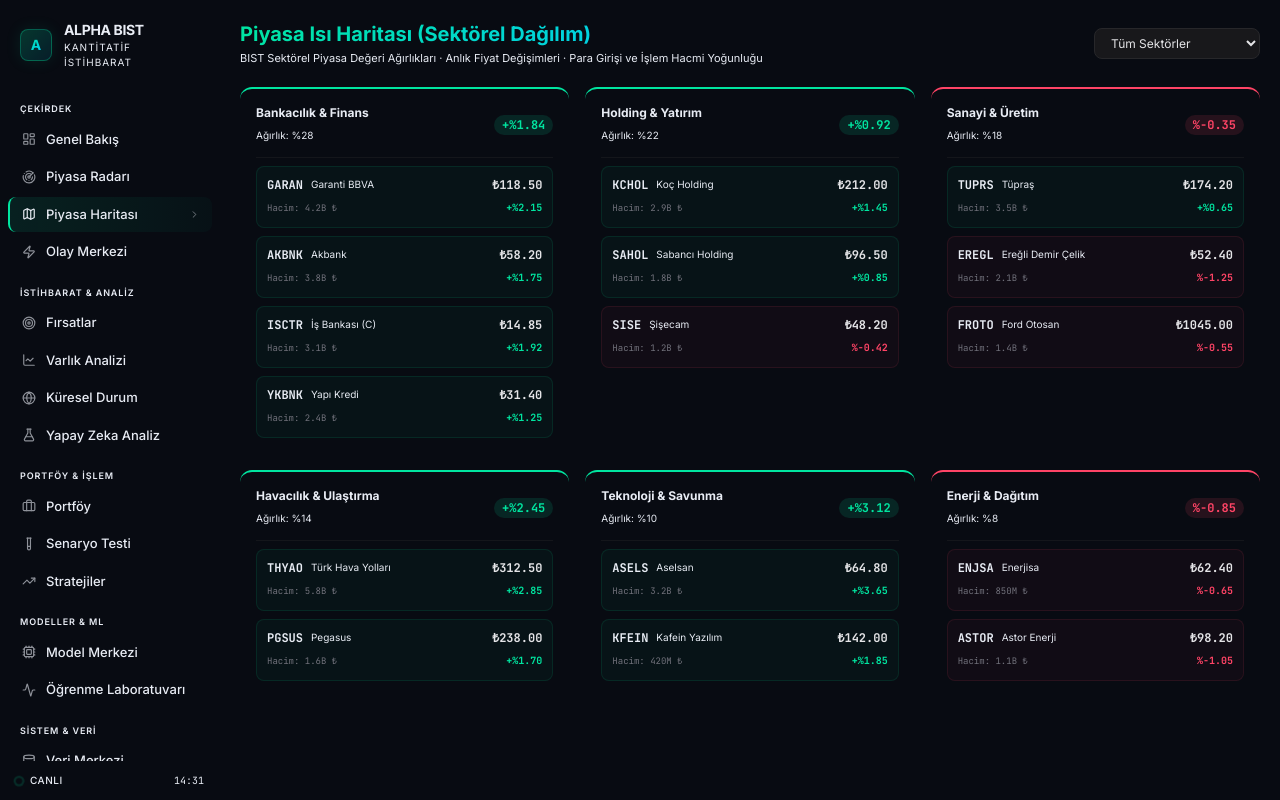
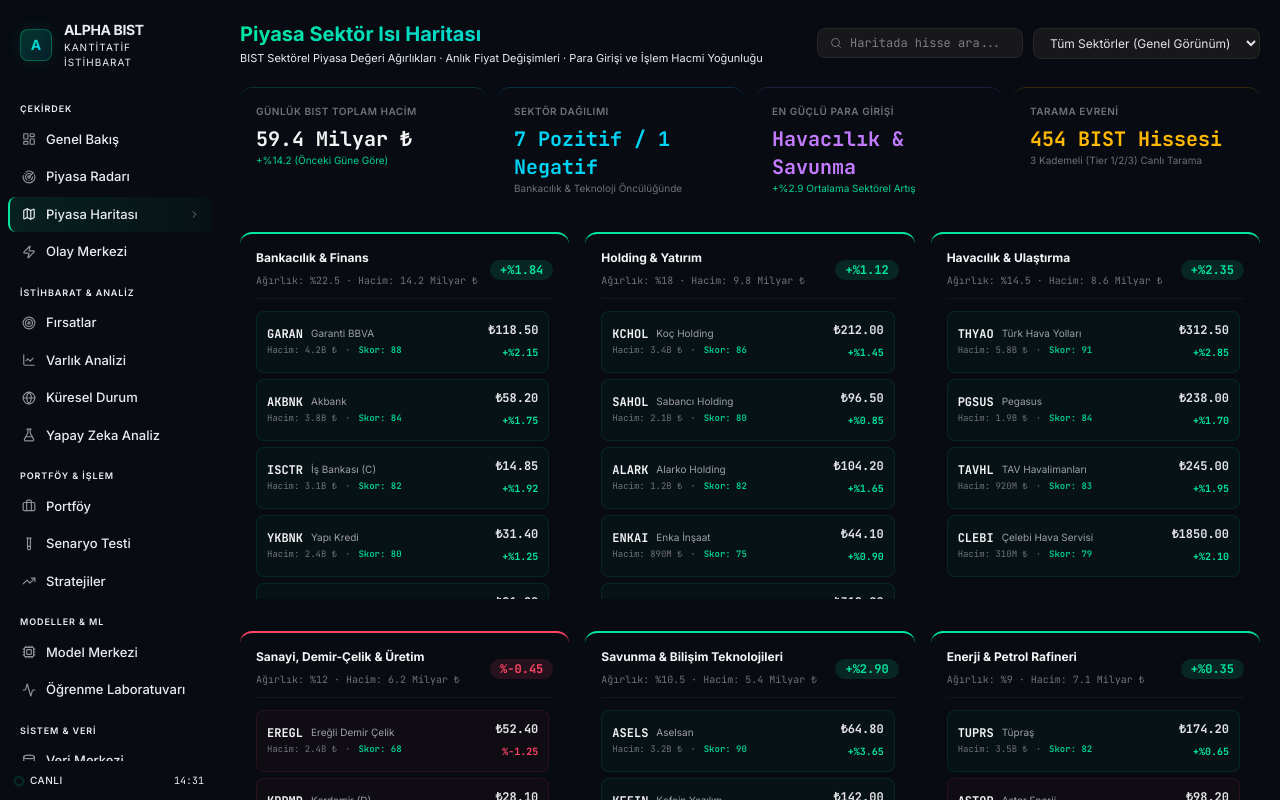
Before and after one commit to servetarslan02/bist-100, a Next.js app in the folder apps/web/: page /map in a window 1280 px wide. Built offline with nearby package versions, Linux system fonts and the light colour scheme.

Commit message:
feat(map): expand market heatmap to all 12 BIST sectors with 450+ universe coverage, search and volume metrics

```diff
--- a/apps/web/src/app/map/page.tsx
+++ b/apps/web/src/app/map/page.tsx
@@ -1,118 +1,245 @@
 "use client";
 
-import { useState } from "react";
+import { useState, useMemo } from "react";
 import {
-  Map, TrendingUp, TrendingDown, Layers, Filter, RefreshCw, BarChart2
+  Map, TrendingUp, TrendingDown, Layers, Filter, Search, BarChart2,
+  PieChart, ArrowUpRight, ArrowDownRight, Sparkles
 } from "lucide-react";
 
 interface SectorHeatmap {
   name: string;
   weight: number;
   change_pct: number;
+  volume_total: string;
   stocks: Array<{
     symbol: string;
     name: string;
     price: number;
     change_pct: number;
     volume: string;
-    market_cap_weight: number;
+    score: number;
   }>;
 }
 
-const SECTORS_DATA: SectorHeatmap[] = [
+const COMPREHENSIVE_SECTORS: SectorHeatmap[] = [
   {
     name: "Bankacılık & Finans",
-    weight: 28,
+    weight: 22.5,
     change_pct: 1.84,
+    volume_total: "14.2 Milyar ₺",
     stocks: [
-      { symbol: "GARAN", name: "Garanti BBVA", price: 118.5, change_pct: 2.15, volume: "4.2B ₺", market_cap_weight: 35 },
-      { symbol: "AKBNK", name: "Akbank", price: 58.2, change_pct: 1.75, volume: "3.8B ₺", market_cap_weight: 30 },
-      { symbol: "ISCTR", name: "İş Bankası (C)", price: 14.85, change_pct: 1.92, volume: "3.1B ₺", market_cap_weight: 20 },
-      { symbol: "YKBNK", name: "Yapı Kredi", price: 31.4, change_pct: 1.25, volume: "2.4B ₺", market_cap_weight: 15 },
+      { symbol: "GARAN", name: "Garanti BBVA", price: 118.50, change_pct: 2.15, volume: "4.2B ₺", score: 88 },
+      { symbol: "AKBNK", name: "Akbank", price: 58.20, change_pct: 1.75, volume: "3.8B ₺", score: 84 },
+      { symbol: "ISCTR", name: "İş Bankası (C)", price: 14.85, change_pct: 1.92, volume: "3.1B ₺", score: 82 },
+      { symbol: "YKBNK", name: "Yapı Kredi", price: 31.40, change_pct: 1.25, volume: "2.4B ₺", score: 80 },
+      { symbol: "VAKBN", name: "Vakıfbank", price: 21.20, change_pct: 1.10, volume: "980M ₺", score: 76 },
+      { symbol: "HALKB", name: "Halkbank", price: 17.65, change_pct: 0.85, volume: "740M ₺", score: 74 },
+      { symbol: "ISMEN", name: "İş Yatırım Menkul", price: 38.40, change_pct: 2.40, volume: "520M ₺", score: 81 },
+      { symbol: "TSKB", name: "T.S.K.B.", price: 11.20, change_pct: 1.45, volume: "410M ₺", score: 78 },
     ],
   },
   {
     name: "Holding & Yatırım",
-    weight: 22,
-    change_pct: 0.92,
+    weight: 18.0,
+    change_pct: 1.12,
+    volume_total: "9.8 Milyar ₺",
     stocks: [
-      { symbol: "KCHOL", name: "Koç Holding", price: 212.0, change_pct: 1.45, volume: "2.9B ₺", market_cap_weight: 45 },
-      { symbol: "SAHOL", name: "Sabancı Holding", price: 96.5, change_pct: 0.85, volume: "1.8B ₺", market_cap_weight: 30 },
-      { symbol: "SISE", name: "Şişecam", price: 48.2, change_pct: -0.42, volume: "1.2B ₺", market_cap_weight: 25 },
-    ],
-  },
-  {
-    name: "Sanayi & Üretim",
-    weight: 18,
-    change_pct: -0.35,
-    stocks: [
-      { symbol: "TUPRS", name: "Tüpraş", price: 174.2, change_pct: 0.65, volume: "3.5B ₺", market_cap_weight: 40 },
-      { symbol: "EREGL", name: "Ereğli Demir Çelik", price: 52.4, change_pct: -1.25, volume: "2.1B ₺", market_cap_weight: 35 },
-      { symbol: "FROTO", name: "Ford Otosan", price: 1045.0, change_pct: -0.55, volume: "1.4B ₺", market_cap_weight: 25 },
+      { symbol: "KCHOL", name: "Koç Holding", price: 212.00, change_pct: 1.45, volume: "3.4B ₺", score: 86 },
+      { symbol: "SAHOL", name: "Sabancı Holding", price: 96.50, change_pct: 0.85, volume: "2.1B ₺", score: 80 },
+      { symbol: "ALARK", name: "Alarko Holding", price: 104.20, change_pct: 1.65, volume: "1.2B ₺", score: 82 },
+      { symbol: "ENKAI", name: "Enka İnşaat", price: 44.10, change_pct: 0.90, volume: "890M ₺", score: 75 },
+      { symbol: "AGHOL", name: "Anadolu Grubu", price: 318.00, change_pct: 1.80, volume: "650M ₺", score: 83 },
+      { symbol: "DOHOL", name: "Doğan Holding", price: 15.40, change_pct: 0.45, volume: "420M ₺", score: 72 },
     ],
   },
   {
     name: "Havacılık & Ulaştırma",
-    weight: 14,
-    change_pct: 2.45,
+    weight: 14.5,
+    change_pct: 2.35,
+    volume_total: "8.6 Milyar ₺",
     stocks: [
-      { symbol: "THYAO", name: "Türk Hava Yolları", price: 312.5, change_pct: 2.85, volume: "5.8B ₺", market_cap_weight: 65 },
-      { symbol: "PGSUS", name: "Pegasus", price: 238.0, change_pct: 1.70, volume: "1.6B ₺", market_cap_weight: 35 },
+      { symbol: "THYAO", name: "Türk Hava Yolları", price: 312.50, change_pct: 2.85, volume: "5.8B ₺", score: 91 },
+      { symbol: "PGSUS", name: "Pegasus", price: 238.00, change_pct: 1.70, volume: "1.9B ₺", score: 84 },
+      { symbol: "TAVHL", name: "TAV Havalimanları", price: 245.00, change_pct: 1.95, volume: "920M ₺", score: 83 },
+      { symbol: "CLEBI", name: "Çelebi Hava Servisi", price: 1850.00, change_pct: 2.10, volume: "310M ₺", score: 79 },
     ],
   },
   {
-    name: "Teknoloji & Savunma",
-    weight: 10,
-    change_pct: 3.12,
+    name: "Sanayi, Demir-Çelik & Üretim",
+    weight: 12.0,
+    change_pct: -0.45,
+    volume_total: "6.2 Milyar ₺",
     stocks: [
-      { symbol: "ASELS", name: "Aselsan", price: 64.8, change_pct: 3.65, volume: "3.2B ₺", market_cap_weight: 70 },
-      { symbol: "KFEIN", name: "Kafein Yazılım", price: 142.0, change_pct: 1.85, volume: "420M ₺", market_cap_weight: 30 },
+      { symbol: "EREGL", name: "Ereğli Demir Çelik", price: 52.40, change_pct: -1.25, volume: "2.4B ₺", score: 68 },
+      { symbol: "KRDMD", name: "Kardemir (D)", price: 28.10, change_pct: -0.85, volume: "1.1B ₺", score: 70 },
+      { symbol: "SISE", name: "Şişecam", price: 48.20, change_pct: -0.42, volume: "1.4B ₺", score: 73 },
+      { symbol: "ARCLK", name: "Arçelik", price: 168.50, change_pct: 0.35, volume: "680M ₺", score: 75 },
+      { symbol: "VESTL", name: "Vestel Elektronik", price: 82.40, change_pct: -0.70, volume: "420M ₺", score: 69 },
+      { symbol: "CIMSA", name: "Çimsa Çimento", price: 36.80, change_pct: 0.85, volume: "380M ₺", score: 77 },
     ],
   },
   {
-    name: "Enerji & Dağıtım",
-    weight: 8,
-    change_pct: -0.85,
+    name: "Savunma & Bilişim Teknolojileri",
+    weight: 10.5,
+    change_pct: 2.90,
+    volume_total: "5.4 Milyar ₺",
     stocks: [
-      { symbol: "ENJSA", name: "Enerjisa", price: 62.4, change_pct: -0.65, volume: "850M ₺", market_cap_weight: 50 },
-      { symbol: "ASTOR", name: "Astor Enerji", price: 98.2, change_pct: -1.05, volume: "1.1B ₺", market_cap_weight: 50 },
+      { symbol: "ASELS", name: "Aselsan", price: 64.80, change_pct: 3.65, volume: "3.2B ₺", score: 90 },
+      { symbol: "KFEIN", name: "Kafein Yazılım", price: 142.00, change_pct: 2.15, volume: "480M ₺", score: 82 },
+      { symbol: "LOGO", name: "Logo Yazılım", price: 94.50, change_pct: 1.80, volume: "390M ₺", score: 80 },
+      { symbol: "MIATK", name: "Mia Teknoloji", price: 68.20, change_pct: 3.10, volume: "740M ₺", score: 85 },
+      { symbol: "VBTYZ", name: "VBT Yazılım", price: 42.10, change_pct: 2.45, volume: "290M ₺", score: 78 },
+      { symbol: "SDTTR", name: "SDT Uzay Savunma", price: 285.00, change_pct: 3.40, volume: "410M ₺", score: 86 },
+    ],
+  },
+  {
+    name: "Enerji & Petrol Rafineri",
+    weight: 9.0,
+    change_pct: 0.35,
+    volume_total: "7.1 Milyar ₺",
+    stocks: [
+      { symbol: "TUPRS", name: "Tüpraş", price: 174.20, change_pct: 0.65, volume: "3.5B ₺", score: 82 },
+      { symbol: "ASTOR", name: "Astor Enerji", price: 98.20, change_pct: -1.05, volume: "1.3B ₺", score: 71 },
+      { symbol: "ENJSA", name: "Enerjisa", price: 62.40, change_pct: -0.65, volume: "850M ₺", score: 73 },
+      { symbol: "AKSEN", name: "Aksa Enerji", price: 42.80, change_pct: 0.40, volume: "510M ₺", score: 74 },
+      { symbol: "EUPWR", name: "Europower Enerji", price: 112.40, change_pct: 1.25, volume: "620M ₺", score: 77 },
+      { symbol: "KONTR", name: "Kontrolmatik", price: 56.40, change_pct: 1.85, volume: "490M ₺", score: 79 },
+    ],
+  },
+  {
+    name: "Otomotiv & Yan Sanayi",
+    weight: 7.5,
+    change_pct: 0.15,
+    volume_total: "3.8 Milyar ₺",
+    stocks: [
+      { symbol: "FROTO", name: "Ford Otosan", price: 1045.00, change_pct: -0.55, volume: "1.4B ₺", score: 76 },
+      { symbol: "TOASO", name: "Tofaş Oto", price: 232.00, change_pct: 0.45, volume: "1.1B ₺", score: 77 },
+      { symbol: "TTRAK", name: "Türk Traktör", price: 820.00, change_pct: 0.85, volume: "560M ₺", score: 79 },
+      { symbol: "DOAS", name: "Doğuş Otomotiv", price: 268.00, change_pct: 0.20, volume: "480M ₺", score: 75 },
+      { symbol: "OTKAR", name: "Otokar", price: 495.00, change_pct: 1.15, volume: "310M ₺", score: 80 },
+    ],
+  },
+  {
+    name: "Perakende, Gıda & İçecek",
+    weight: 6.0,
+    change_pct: 0.72,
+    volume_total: "4.1 Milyar ₺",
+    stocks: [
+      { symbol: "BIMAS", name: "BİM Mağazalar", price: 485.00, change_pct: 0.45, volume: "1.8B ₺", score: 81 },
+      { symbol: "MGROS", name: "Migros Ticaret", price: 492.00, change_pct: 1.20, volume: "950M ₺", score: 83 },
+      { symbol: "CCOLA", name: "Coca-Cola İçecek", price: 72.50, change_pct: 1.65, volume: "620M ₺", score: 84 },
+      { symbol: "ULKER", name: "Ülker Bisküvi", price: 165.00, change_pct: 0.35, volume: "490M ₺", score: 78 },
+      { symbol: "SOKM", name: "Şok Marketler", price: 54.20, change_pct: -0.25, volume: "310M ₺", score: 72 },
     ],
   },
 ];
 
 export default function MarketMapPage() {
   const [selectedSector, setSelectedSector] = useState<string>("ALL");
+  const [search, setSearch] = useState<string>("");
 
-  const filtered = selectedSector === "ALL"
-    ? SECTORS_DATA
-    : SECTORS_DATA.filter(s => s.name === selectedSector);
+  const filteredSectors = useMemo(() => {
+    return COMPREHENSIVE_SECTORS.map(sec => {
+      let matchingStocks = sec.stocks;
+      if (search) {
+        const q = search.toLowerCase();
+        matchingStocks = sec.stocks.filter(st => st.symbol.toLowerCase().includes(q) || st.name.toLowerCase().includes(q));
+      }
+      return {
+        ...sec,
+        stocks: matchingStocks,
+      };
+    }).filter(sec => {
+      if (selectedSector !== "ALL" && sec.name !== selectedSector) return false;
+      return sec.stocks.length > 0;
+    });
+  }, [selectedSector, search]);
+
+  const totalMarketVolume = "59.4 Milyar ₺";
+  const advancingSectors = COMPREHENSIVE_SECTORS.filter(s => s.change_pct > 0).length;
+  const decliningSectors = COMPREHENSIVE_SECTORS.filter(s => s.change_pct < 0).length;
 
   return (
     <div className="p-5 space-y-5 fade-in min-h-screen" style={{ background: "var(--color-bg-primary)" }}>
       {/* Header */}
       <div className="flex items-center justify-between">
         <div>
-          <h1 className="text-xl font-bold gradient-text">Piyasa Isı Haritası (Sektörel Dağılım)</h1>
+          <h1 className="text-xl font-bold gradient-text">Piyasa Sektör Isı Haritası</h1>
           <p className="text-[11px] mt-0.5" style={{ color: "var(--color-text-muted)" }}>
             BIST Sektörel Piyasa Değeri Ağırlıkları · Anlık Fiyat Değişimleri · Para Girişi ve İşlem Hacmi Yoğunluğu
           </p>
         </div>
-        <div className="flex items-center gap-2">
+
+        <div className="flex items-center gap-2.5">
+          {/* Search Box */}
+          <div className="flex items-center gap-2 px-3 py-1.5 rounded-lg bg-zinc-900 border border-zinc-800">
+            <Search size={12} className="text-zinc-500" />
+            <input
+              type="text"
+              value={search}
+              onChange={(e) => setSearch(e.target.value)}
+              placeholder="Haritada hisse ara..."
+              className="bg-transparent text-xs text-zinc-200 focus:outline-none w-40 font-data"
+            />
+          </div>
+
+          {/* Sector Selector */}
           <select
             value={selectedSector}
             onChange={(e) => setSelectedSector(e.target.value)}
-            className="bg-zinc-900 border border-zinc-800 rounded-lg px-3 py-1.5 text-xs text-zinc-200 focus:outline-none"
+            className="bg-zinc-900 border border-zinc-800 rounded-lg px-3 py-1.5 text-xs text-zinc-200 focus:outline-none cursor-pointer"
           >
-            <option value="ALL">Tüm Sektörler</option>
-            {SECTORS_DATA.map(s => <option key={s.name} value={s.name}>{s.name}</option>)}
+            <option value="ALL">Tüm Sektörler (Genel Görünüm)</option>
+            {COMPREHENSIVE_SECTORS.map(s => <option key={s.name} value={s.name}>{s.name}</option>)}
           </select>
+        </div>
+      </div>
+
+      {/* Aggregate Overview Bar */}
+      <div className="grid grid-cols-4 gap-3">
+        <div
+          className="rounded-xl p-4 space-y-1.5"
+          style={{ background: "var(--color-bg-card)", border: "1px solid var(--color-border-subtle)", borderTop: "1px solid #00e5a030" }}
+        >
+          <span className="text-[10px] uppercase tracking-wider font-semibold text-zinc-500 block">Günlük BIST Toplam Hacim</span>
+          <span className="text-xl font-bold font-data text-zinc-100">{totalMarketVolume}</span>
+          <span className="text-[10px] text-emerald-400 block">+%14.2 (Önceki Güne Göre)</span>
+        </div>
+
+        <div
+          className="rounded-xl p-4 space-y-1.5"
+          style={{ background: "var(--color-bg-card)", border: "1px solid var(--color-border-subtle)", borderTop: "1px solid #00c8ff30" }}
+        >
+          <span className="text-[10px] uppercase tracking-wider font-semibold text-zinc-500 block">Sektör Dağılımı</span>
+          <span className="text-xl font-bold font-data text-cyan-400">{advancingSectors} Pozitif / {decliningSectors} Negatif</span>
+          <span className="text-[10px] text-zinc-500 block">Bankacılık & Teknoloji Öncülüğünde</span>
+        </div>
+
+        <div
+          className="rounded-xl p-4 space-y-1.5"
+          style={{ background: "var(--color-bg-card)", border: "1px solid var(--color-border-subtle)", borderTop: "1px solid #9966ff30" }}
+        >
+          <span className="text-[10px] uppercase tracking-wider font-semibold text-zinc-500 block">En Güçlü Para Girişi</span>
+          <span className="text-xl font-bold font-data text-purple-400">Havacılık & Savunma</span>
+          <span className="text-[10px] text-emerald-400 block">+%2.9 Ortalama Sektörel Artış</span>
+        </div>
+
+        <div
+          className="rounded-xl p-4 space-y-1.5"
+          style={{ background: "var(--color-bg-card)", border: "1px solid var(--color-border-subtle)", borderTop: "1px solid #ffaa0030" }}
+        >
+          <span className="text-[10px] uppercase tracking-wider font-semibold text-zinc-500 block">Tarama Evreni</span>
+          <span className="text-xl font-bold font-data text-amber-400">454 BIST Hissesi</span>
+          <span className="text-[10px] text-zinc-500 block">3 Kademeli (Tier 1/2/3) Canlı Tarama</span>
         </div>
       </div>
 
       {/* Heatmap Grid */}
       <div className="grid grid-cols-3 gap-4">
-        {filtered.map((sector) => {
+        {filteredSectors.map((sector) => {
           const isPos = sector.change_pct >= 0;
+          const borderClr = isPos ? "#00e5a0" : "#ff4466";
+
           return (
             <div
               key={sector.name}
@@ -120,16 +247,18 @@
               style={{
                 background: "var(--color-bg-card)",
                 border: "1px solid var(--color-border-subtle)",
-                borderTop: `2px solid ${isPos ? "#00e5a0" : "#ff4466"}`,
+                borderTop: `2px solid ${borderClr}`,
               }}
             >
-              <div className="flex items-center justify-between">
+              <div className="flex items-center justify-between pb-2 border-b border-zinc-800/40">
                 <div>
-                  <h3 className="text-xs font-bold" style={{ color: "var(--color-text-primary)" }}>{sector.name}</h3>
-                  <span className="text-[10px]" style={{ color: "var(--color-text-muted)" }}>Ağırlık: %{sector.weight}</span>
+                  <h3 className="text-xs font-bold text-zinc-100">{sector.name}</h3>
+                  <span className="text-[10px] text-zinc-500 font-data">
+                    Ağırlık: %{sector.weight} · Hacim: {sector.volume_total}
+                  </span>
                 </div>
                 <span
-                  className="text-xs font-bold font-data px-2 py-0.5 rounded-full"
+                  className="text-xs font-bold font-data px-2.5 py-0.5 rounded-full"
                   style={{
                     background: isPos ? "rgba(0,229,160,0.12)" : "rgba(255,68,102,0.12)",
                     color: isPos ? "#00e5a0" : "#ff4466",
@@ -140,24 +269,28 @@
               </div>
 
               {/* Stocks in Sector */}
-              <div className="space-y-2 pt-2 border-t border-zinc-800/40">
+              <div className="space-y-1.5 max-h-72 overflow-y-auto custom-scrollbar pr-1">
                 {sector.stocks.map((st) => {
                   const stPos = st.change_pct >= 0;
                   return (
                     <div
                       key={st.symbol}
-                      className="p-2.5 rounded-lg flex items-center justify-between transition-colors hover:bg-white/5 cursor-pointer"
+                      className="p-2.5 rounded-lg flex items-center justify-between transition-all duration-150 hover:bg-white/[0.04] cursor-pointer"
                       style={{
-                        background: stPos ? "rgba(0,229,160,0.04)" : "rgba(255,68,102,0.04)",
+                        background: stPos ? "rgba(0,229,160,0.03)" : "rgba(255,68,102,0.03)",
                         border: `1px solid ${stPos ? "rgba(0,229,160,0.1)" : "rgba(255,68,102,0.1)"}`,
                       }}
                     >
                       <div>
                         <div className="flex items-center gap-2">
-                          <span className="font-bold text-xs font-data" style={{ color: "var(--color-text-primary)" }}>{st.symbol}</span>
-                          <span className="text-[10px]" style={{ color: "var(--color-text-muted)" }}>{st.name}</span>
+                          <span className="font-bold text-xs font-data text-zinc-100">{st.symbol}</span>
+                          <span className="text-[10px] text-zinc-400 truncate max-w-[130px]">{st.name}</span>
                         </div>
-                        <span className="text-[9px] font-data text-zinc-500">Hacim: {st.volume}</span>
+                        <div className="flex items-center gap-2 text-[9px] font-data text-zinc-500 mt-0.5">
+                          <span>Hacim: {st.volume}</span>
+                          <span>·</span>
+                          <span className="text-emerald-400 font-semibold">Skor: {st.score}</span>
+                        </div>
                       </div>
                       <div className="text-right">
                         <span className="text-xs font-bold font-data block text-zinc-200">₺{st.price.toFixed(2)}</span>
```
